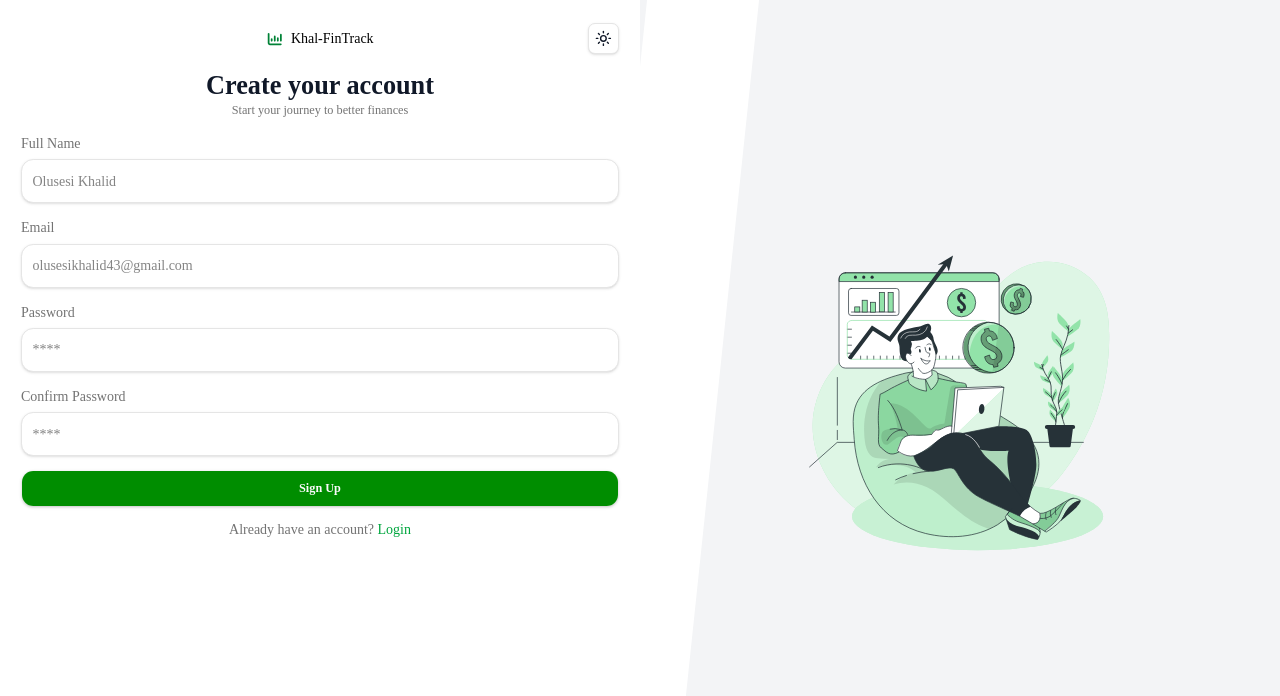
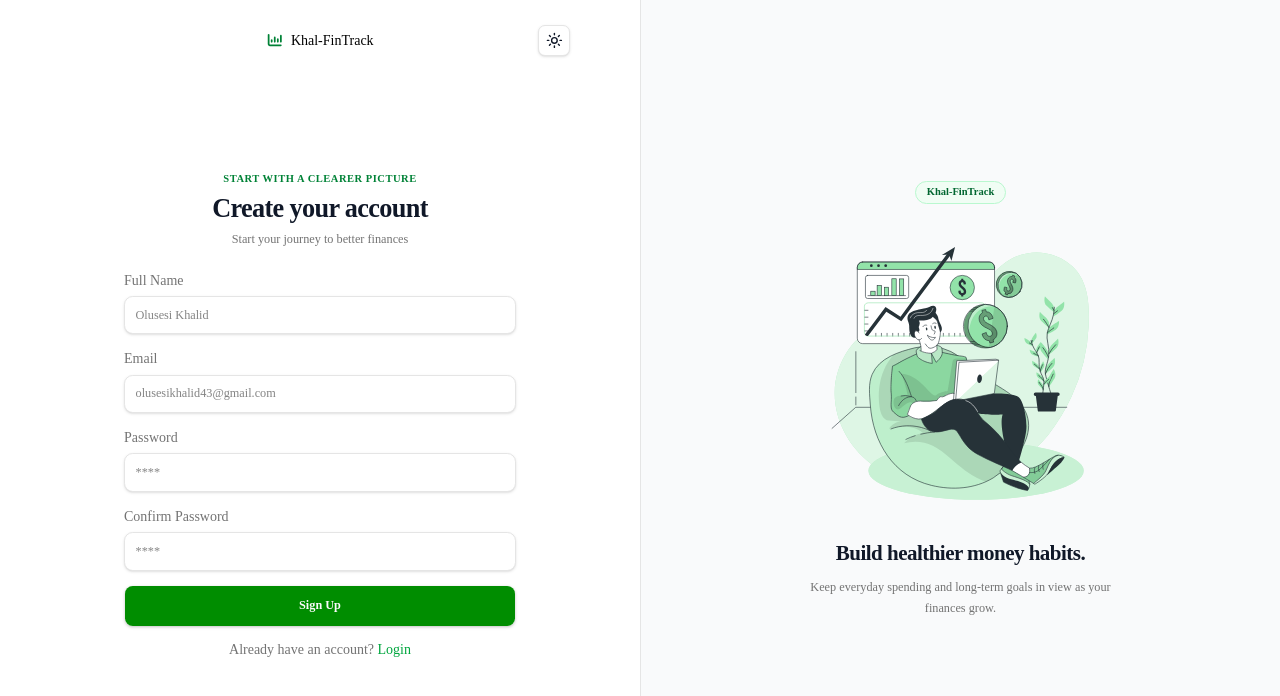
Before and after one commit to khalid-olusesi/Khal-Fintrack, a Next.js app in the folder frontend/: page /auth/signup in a window 1280 px wide. Shown: the top 696 px of the page. Built offline with nearby package versions, Linux system fonts and the light colour scheme.

Commit message:
created the logout logic and connected it to the sidenavbar in the forntend

```diff
--- a/frontend/app/auth/login/page.tsx
+++ b/frontend/app/auth/login/page.tsx
@@ -86,45 +86,49 @@ export default function Login() {
 
   return (
     // main container
-    <div className="min-h-screen flex bg-white dark:bg-background text-gray-900 dark:text-foreground">
+    <div className="min-h-screen bg-white text-gray-900 dark:bg-background dark:text-foreground lg:grid lg:grid-cols-2">
       {/* first column */}
-      <div className="flex-1 p-8 px-6">
+      <div className="flex min-h-screen flex-col px-5 py-5 sm:px-8 sm:py-7 lg:px-12 xl:px-20">
         {/* Header with back button and centered logo on mobile, default on desktop */}
-        <div className="relative flex justify-center items-center mb-6">
-          <Link href="/" className="absolute left-0 p-1 md:hidden">
+        <div className="relative flex items-center justify-between">
+          <Link
+            href="/"
+            className="rounded-md p-2 text-muted-foreground transition-colors hover:bg-muted lg:invisible"
+            aria-label="Back to home"
+          >
             <ChevronLeft className="w-5 h-5 text-gray-700 dark:text-foreground" />
           </Link>
-          <div className="flex justify-center items-center">
           <MainLogo />
-          </div>
-          <div className="absolute right-0">
           <ModeToggle />
         </div>
-        </div>
 
+        <div className="flex flex-1 flex-col justify-center py-8">
           {/* mobile image - shown at top on small screens */}
-        <div className="flex justify-center mb-4 md:hidden">
+          <div className="mb-6 flex justify-center lg:hidden">
             <Image
               src="/illustrations/Security On-bro.svg"
               alt="Security illustration"
-            width={150}
-            height={150}
+              width={132}
+              height={132}
               priority
             />
           </div>
 
           {/* header component of the login */}
-        <div className="mb-6">
-          <h2 className="text-2xl md:text-3xl font-bold text-center">
+          <div className="mx-auto mb-7 w-full max-w-md">
+            <p className="mb-2 text-center text-xs font-semibold uppercase tracking-wider text-green-700 dark:text-green-400">
+              Personal finance, made clear
+            </p>
+            <h2 className="text-center text-2xl font-bold tracking-tight md:text-3xl">
               Welcome back
             </h2>
-          <p className="text-muted-foreground text-sm text-center">
+            <p className="mt-2 text-center text-sm text-muted-foreground">
               Login to your account.
             </p>
           </div>
 
           {/* form */}
-        <div>
+          <div className="mx-auto w-full max-w-md">
             <form onSubmit={handleSubmit}>
               <div className="mb-4">
                 <p className="mb-1.5 text-muted-foreground text-[13px] md:text-[14px]">
@@ -138,7 +142,7 @@ export default function Login() {
                       email: e.target.value,
                     })
                   }
-                className="border rounded-xl outline-none p-3 text-[13px] md:text-[14px] w-[100%] pl-3 bg-white dark:bg-card border-border shadow-sm text-foreground dark:placeholder-gray-500 transition-colors focus:border-gray-300 dark:focus:border-gray-700"
+                  className="h-12 w-full rounded-lg border border-border bg-white px-3 text-sm text-foreground shadow-sm outline-none transition focus:border-ring/50 focus-visible:ring-2 focus-visible:ring-ring/20 dark:bg-card dark:placeholder-gray-500"
                   type="email"
                   placeholder="john@example.com"
                 />
@@ -160,7 +164,7 @@ export default function Login() {
                         password: e.target.value,
                       })
                     }
-                  className="border rounded-xl outline-none p-3 text-[13px] md:text-[14px] w-[100%] pl-3 pr-10 mb-2 bg-white dark:bg-card border-border shadow-sm text-foreground dark:placeholder-gray-500 transition-colors focus:border-gray-300 dark:focus:border-gray-700"
+                    className="h-12 w-full rounded-lg border border-border bg-white px-3 text-sm text-foreground shadow-sm outline-none transition focus:border-ring/50 focus-visible:ring-2 focus-visible:ring-ring/20 dark:bg-card dark:placeholder-gray-500"
                     type="password"
                     placeholder="********"
                   />
@@ -168,11 +172,6 @@ export default function Login() {
                 <p className="text-red-500 text-left text-[11px] md:text-[12px] mt-1">
                   {errors.password}
                 </p>
-              <div className="flex items-center justify-end mt-1">
-                <span className="text-green-600 text-[13px] md:text-[14px] cursor-pointer">
-                  <Link href="">Forgot password?</Link>
-                </span>
-              </div>
               </div>
 
               <div className="mt-6">
@@ -180,7 +179,7 @@ export default function Login() {
                   type="submit"
                   disabled={isLoggingIn}
                   aria-busy={isLoggingIn}
-                className="cursor-pointer w-[100%] p-5 mb-1.5 rounded-xl font-semibold shadow-sm"
+                  className="mb-1.5 h-12 w-full cursor-pointer rounded-lg font-semibold shadow-sm"
                 >
                   {isLoggingIn ? (
                     <>
@@ -204,21 +203,30 @@ export default function Login() {
             </form>
           </div>
         </div>
+      </div>
 
       {/* second column - desktop only */}
-      <div className="hidden md:relative md:flex relative w-1/2 bg-gray-100 dark:bg-[#0a0e17] items-center justify-center h-full p-8 overflow-hidden">
-        <div className="absolute -left-10 top-0 h-full w-32 bg-white dark:bg-[#0b0f19] -skew-x-6" />
-
-        <div className="relative z-10">
+      <aside className="relative hidden min-h-screen flex-col items-center justify-center overflow-hidden border-l border-border bg-gray-50 px-10 py-14 text-center dark:bg-card lg:flex">
+        <p className="mb-5 rounded-full border border-green-200 bg-green-50 px-3 py-1 text-xs font-semibold text-green-800 dark:border-green-900 dark:bg-green-950/40 dark:text-green-300">
+          Khal-FinTrack
+        </p>
+        <div className="relative z-10 mb-5">
           <Image
             src="/illustrations/Security On-bro.svg"
             alt="Security illustration"
-            width={350}
-            height={350}
+            width={380}
+            height={340}
             priority
+            className="h-auto w-full max-w-[380px] object-contain"
           />
         </div>
-      </div>
+        <h2 className="text-2xl font-bold tracking-tight">
+          Your finances, in focus.
+        </h2>
+        <p className="mt-3 max-w-sm text-sm leading-6 text-muted-foreground">
+          See your income, spending, and budgets in one clear place.
+        </p>
+      </aside>
     </div>
   );
 }
--- a/frontend/app/auth/signup/page.tsx
+++ b/frontend/app/auth/signup/page.tsx
@@ -107,45 +107,49 @@ export default function Signup() {
 
   return (
     // main container
-    <div className="min-h-screen flex bg-white dark:bg-background text-gray-900 dark:text-foreground">
+    <div className="min-h-screen bg-white text-gray-900 dark:bg-background dark:text-foreground lg:grid lg:grid-cols-2">
       {/* first column */}
-      <div className="flex-1 p-8 px-6">
+      <div className="flex min-h-screen flex-col px-5 py-5 sm:px-8 sm:py-7 lg:px-12 xl:px-20">
         {/* Header with back button and centered logo on mobile, default on desktop */}
-        <div className="relative flex justify-center items-center mb-4 md:mb-6">
-          <Link href="/" className="absolute left-0 p-1 md:hidden">
+        <div className="relative flex items-center justify-between">
+          <Link
+            href="/"
+            className="rounded-md p-2 text-muted-foreground transition-colors hover:bg-muted lg:invisible"
+            aria-label="Back to home"
+          >
             <ChevronLeft className="w-5 h-5 text-gray-700 dark:text-foreground" />
           </Link>
-          <div className="flex justify-center items-center">
           <MainLogo />
-          </div>
-          <div className="absolute right-0">
           <ModeToggle />
         </div>
-        </div>
 
+        <div className="flex flex-1 flex-col justify-center py-6">
           {/* mobile image - shown at top on small screens */}
-        <div className="flex justify-center mb-4 md:hidden">
+          <div className="mb-5 flex justify-center lg:hidden">
             <Image
               src="/illustrations/Revenue-bro.svg"
               alt="Revenue illustration"
-            width={150}
-            height={150}
+              width={112}
+              height={112}
               priority
             />
           </div>
 
           {/* header component of the signup */}
-        <div className="mb-4">
-          <h2 className="text-2xl md:text-3xl font-bold text-center">
+          <div className="mx-auto mb-6 w-full max-w-md">
+            <p className="mb-2 text-center text-xs font-semibold uppercase tracking-wider text-green-700 dark:text-green-400">
+              Start with a clearer picture
+            </p>
+            <h2 className="text-center text-2xl font-bold tracking-tight md:text-3xl">
               Create your account
             </h2>
-          <p className="text-muted-foreground text-sm text-center">
+            <p className="mt-2 text-center text-sm text-muted-foreground">
               Start your journey to better finances
             </p>
           </div>
 
           {/* form */}
-        <div>
+          <div className="mx-auto w-full max-w-md">
             <form onSubmit={handleSubmit}>
               <div className="mb-3 md:mb-4">
                 <p className="mb-1.5 text-muted-foreground text-[13px] md:text-[14px]">
@@ -159,7 +163,7 @@ export default function Signup() {
                       name: e.target.value,
                     })
                   }
-                className="border rounded-xl outline-none p-3 text-[13px] md:text-[14px] w-[100%] pl-3 bg-white dark:bg-card border-border shadow-sm text-foreground dark:placeholder-gray-500 transition-colors focus:border-gray-300 dark:focus:border-gray-700"
+                  className="h-11 w-full rounded-lg border border-border bg-white px-3 text-sm text-foreground shadow-sm outline-none transition focus:border-ring/50 focus-visible:ring-2 focus-visible:ring-ring/20 dark:bg-card dark:placeholder-gray-500"
                   type="text"
                   placeholder="Olusesi Khalid"
                 />
@@ -180,7 +184,7 @@ export default function Signup() {
                       email: e.target.value,
                     })
                   }
-                className="border rounded-xl outline-none p-3 text-[13px] md:text-[14px] w-[100%] pl-3 bg-white dark:bg-card border-border shadow-sm text-foreground dark:placeholder-gray-500 transition-colors focus:border-gray-300 dark:focus:border-gray-700"
+                  className="h-11 w-full rounded-lg border border-border bg-white px-3 text-sm text-foreground shadow-sm outline-none transition focus:border-ring/50 focus-visible:ring-2 focus-visible:ring-ring/20 dark:bg-card dark:placeholder-gray-500"
                   type="email"
                   placeholder="olusesikhalid43@gmail.com"
                 />
@@ -201,7 +205,7 @@ export default function Signup() {
                       password: e.target.value,
                     })
                   }
-                className="border rounded-xl outline-none p-3 text-[13px] md:text-[14px] w-[100%] pl-3 bg-white dark:bg-card border-border shadow-sm text-foreground dark:placeholder-gray-500 transition-colors focus:border-gray-300 dark:focus:border-gray-700"
+                  className="h-11 w-full rounded-lg border border-border bg-white px-3 text-sm text-foreground shadow-sm outline-none transition focus:border-ring/50 focus-visible:ring-2 focus-visible:ring-ring/20 dark:bg-card dark:placeholder-gray-500"
                   type="password"
                   placeholder="****"
                 />
@@ -222,7 +226,7 @@ export default function Signup() {
                       confirmPassword: e.target.value,
                     })
                   }
-                className="border rounded-xl outline-none p-3 text-[13px] md:text-[14px] w-[100%] pl-3 bg-white dark:bg-card border-border shadow-sm text-foreground dark:placeholder-gray-500 transition-colors focus:border-gray-300 dark:focus:border-gray-700"
+                  className="h-11 w-full rounded-lg border border-border bg-white px-3 text-sm text-foreground shadow-sm outline-none transition focus:border-ring/50 focus-visible:ring-2 focus-visible:ring-ring/20 dark:bg-card dark:placeholder-gray-500"
                   type="password"
                   placeholder="****"
                 />
@@ -236,7 +240,7 @@ export default function Signup() {
                   type="submit"
                   disabled={isSigningUp}
                   aria-busy={isSigningUp}
-                className="cursor-pointer w-[100%] p-5 mb-1.5 rounded-xl font-semibold shadow-sm"
+                  className="mb-1.5 h-12 w-full cursor-pointer rounded-lg font-semibold shadow-sm"
                 >
                   {isSigningUp ? (
                     <>
@@ -257,21 +261,31 @@ export default function Signup() {
             </form>
           </div>
         </div>
+      </div>
 
       {/* second column - desktop only */}
-      <div className="hidden md:relative md:flex relative w-1/2 bg-gray-100 dark:bg-[#0a0e17] items-center justify-center h-full p-8 overflow-hidden">
-        <div className="absolute -left-10 top-0 h-full w-32 bg-white dark:bg-[#0b0f19] -skew-x-6" />
-
-        <div className="relative z-10">
+      <aside className="relative hidden min-h-screen flex-col items-center justify-center overflow-hidden border-l border-border bg-gray-50 px-10 py-14 text-center dark:bg-card lg:flex">
+        <p className="mb-5 rounded-full border border-green-200 bg-green-50 px-3 py-1 text-xs font-semibold text-green-800 dark:border-green-900 dark:bg-green-950/40 dark:text-green-300">
+          Khal-FinTrack
+        </p>
+        <div className="relative z-10 mb-5">
           <Image
             src="/illustrations/Revenue-bro.svg"
             alt="Revenue illustration"
-            width={350}
-            height={350}
+            width={380}
+            height={340}
             priority
+            className="h-auto w-full max-w-[380px] object-contain"
           />
         </div>
-      </div>
+        <h2 className="text-2xl font-bold tracking-tight">
+          Build healthier money habits.
+        </h2>
+        <p className="mt-3 max-w-sm text-sm leading-6 text-muted-foreground">
+          Keep everyday spending and long-term goals in view as your finances
+          grow.
+        </p>
+      </aside>
     </div>
   );
 }
```
Also changed, not shown: frontend/components/sidenavbar.tsx (+46 -4 lines), 2 other files (tests, documents, lock files or other folders). Lines whose indentation alone changed are shown as unchanged.
